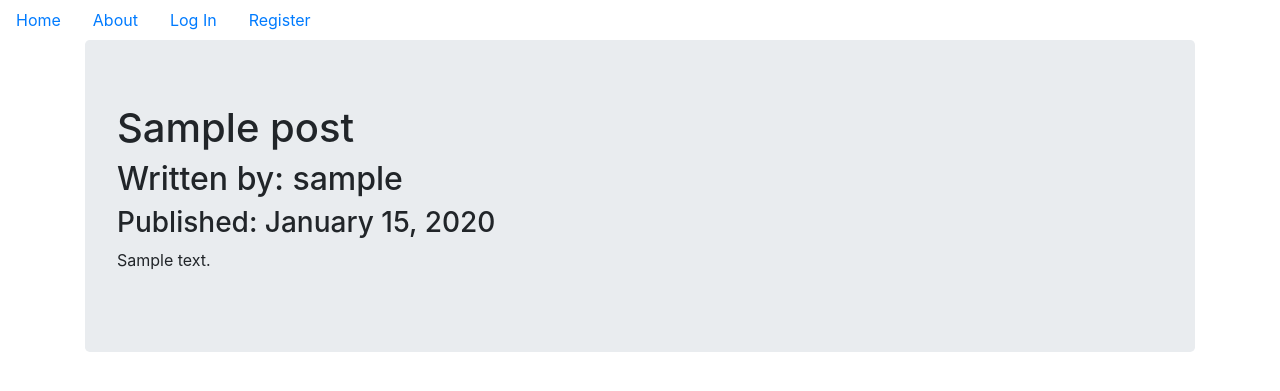
After one commit to wkchiuea/side-project, a Flask app: page /1 in a window 1280 px wide. The commit adds this page. Shown: the top 391 px of the page. Run offline with Flask 3, Linux system fonts and the light colour scheme; tables that the repository leaves empty hold one stand-in row (values such as "Sample post"); some libraries are stand-ins or nearby versions.

Commit message:
add: add blog posts

```diff
--- a/python-flask/company-blog/company_blog/__init__.py
+++ b/python-flask/company-blog/company_blog/__init__.py
@@ -19,8 +19,10 @@ login_manager.login_view = 'users.login'
 
 from company_blog.core.views import core
 from company_blog.users.views import users
+from company_blog.blog_posts.views import blog_posts
 from company_blog.error_pages.handlers import error_pages
 
 app.register_blueprint(core)
 app.register_blueprint(users)
+app.register_blueprint(blog_posts)
 app.register_blueprint(error_pages)
--- a/python-flask/company-blog/company_blog/blog_posts/views.py
+++ b/python-flask/company-blog/company_blog/blog_posts/views.py
@@ -0,0 +1,61 @@
+from flask import Blueprint, render_template, request, redirect, flash, url_for, abort
+from flask_login import current_user, login_required
+from company_blog import db
+from company_blog.models import BlogPost
+from company_blog.blog_posts.forms import BlogPostForm
+
+blog_posts = Blueprint('blog_posts', __name__)
+
+@blog_posts.route('/create', methods=['GET', 'POST'])
+@login_required
+def create_post():
+    form = BlogPostForm()
+    if form.validate_on_submit():
+        blog_post = BlogPost(title=form.title.data,
+                             content=form.content.data,
+                             user_id=current_user.id)
+        db.session.add(blog_post)
+        db.session.commit()
+        flash('Blog Post Created')
+        return redirect(url_for('core.index'))
+
+    return render_template('create_post.html', form=form)
+
+@blog_posts.route('/<int:blog_post_id>')
+def blog_post(blog_post_id):
+    blog_post = BlogPost.query.get_or_404(blog_post_id)
+    return render_template('blog_post.html', title=blog_post.title, date=blog_post.date, post=blog_post)
+
+@blog_posts.route('/<int:blog_post_id>/update', methods=['GET', 'POST'])
+@login_required
+def update(blog_post_id):
+    blog_post = BlogPost.query.get_or_404(blog_post_id)
+
+    if blog_post.author != current_user:
+        abort(403)
+
+    form = BlogPostForm()
+    if form.validate_on_submit():
+        blog_post.title = form.title.data
+        blog_post.text = form.text.data
+        db.session.commit()
+        flash('Blog Post Updated')
+        return redirect(url_for('blog_posts.blog_post', blog_post_id=blog_post.id))
+
+    elif request.method == 'GET':
+        form.title.data = blog_post.title
+        form.text.data = blog_post.text
+
+    return render_template('create_post.html', title='Updating', form=form)
+
+@blog_posts.route('/<int:blog_post_id>/delete', methods=['GET', 'POST'])
+@login_required
+def delete_post(blog_post_id):
+    blog_post = BlogPost.query.get_or_404(blog_post_id)
+    if blog_post.author != current_user:
+        abort(403)
+
+    db.session.delete(blog_post)
+    db.session.commit()
+    flash('Blog Post Deleted')
+    return redirect(url_for('core.index'))
--- a/python-flask/company-blog/company_blog/core/views.py
+++ b/python-flask/company-blog/company_blog/core/views.py
@@ -1,3 +1,4 @@
+from company_blog.models import BlogPost
 from flask import render_template, request, Blueprint
 
 
@@ -6,7 +7,9 @@ core = Blueprint("core", __name__)
 
 @core.route("/")
 def index():
-    return render_template("index.html")
+    page = request.args.get("page", 1, type=int)
+    blog_posts = BlogPost.query.order_by(BlogPost.date.desc()).paginate(page=page, per_page=5)
+    return render_template("index.html", blog_posts=blog_posts)
 
 
 @core.route("/info")
--- a/python-flask/company-blog/company_blog/templates/base.html
+++ b/python-flask/company-blog/company_blog/templates/base.html
@@ -27,7 +27,7 @@
             <a href="{{url_for('users.account')}}">Account</a>
         </li>
         <li class="nav-link">
-            <a href="#">Create Post</a>
+            <a href="{{url_for('blog_posts.create_post')}}">Create Post</a>
         </li>
 
         {% else %}
--- /dev/null
+++ b/python-flask/company-blog/company_blog/templates/blog_post.html
@@ -0,0 +1,44 @@
+{% extends "base.html" %}
+{% block content %}
+<div class="jumbotron">
+  <h1>{{post.title}}</h1>
+  <h2>Written by: {{post.author.username}}</h2>
+  <h3>Published: {{post.date.strftime('%B %d, %Y')}}</h3>
+  <p>{{post.text}}</p>
+
+  {% if post.author == current_user %}
+  <div>
+    <a href="{{url_for('blog_posts.update',blog_post_id=post.id)}}">Update</a>
+    <button type="button" class="btn btn-danger" data-toggle='modal' data-target="#del_modal">Delete</button>
+  </div>
+
+  {% endif %}
+</div>
+
+<div class="modal" tabindex="-1" role="dialog" id="del_modal">
+  <div class="modal-dialog" role="document">
+    <div class="modal-content">
+      <div class="modal-header">
+        <h5 class="modal-title">Delete Post?</h5>
+        <button type="button" class="close" data-dismiss="modal" aria-label="Close">
+          <span aria-hidden="true">&times;</span>
+        </button>
+      </div>
+      <div class="modal-body">
+        <p>Are you sure you want to delete the post?</p>
+      </div>
+      <div class="modal-footer">
+        <button type="button" class="btn btn-secondary" data-dismiss="modal">Cancel</button>
+
+        <form action="{{url_for('blog_posts.delete_post',blog_post_id=post.id)}}" method="post">
+          <input class="btn btn-danger" type="submit" value="Delete">
+        </form>
+
+
+      </div>
+    </div>
+  </div>
+</div>
+
+
+{% endblock %}
--- a/python-flask/company-blog/company_blog/templates/user_blog_posts.html
+++ b/python-flask/company-blog/company_blog/templates/user_blog_posts.html
@@ -11,7 +11,7 @@
 
 {% for post in blog_post.items  %}
   <h2> <a href="{{url_for('blog_posts.blog_post',blog_post_id=post.id)}}">{{post.title}}</a> </h2>
-  Written By: <a href="{{url_for('users.user_post',username=post.author.username)}}">{{post.author.username}}</a>
+  Written By: <a href="{{url_for('users.user_posts',username=post.author.username)}}">{{post.author.username}}</a>
   <p class='text-muted'>Published on: {{post.date.strftime("%Y-%m-%d")}}</p>
    <br>
    <p>{{post.text}}</p>
```
Also changed, not shown: python-flask/company-blog/company_blog/blog_posts/forms.py (+8 -0 lines), python-flask/company-blog/company_blog/templates/create_post.html (added, +21 -0 lines), python-flask/company-blog/company_blog/templates/index.html (+32 -0 lines).
